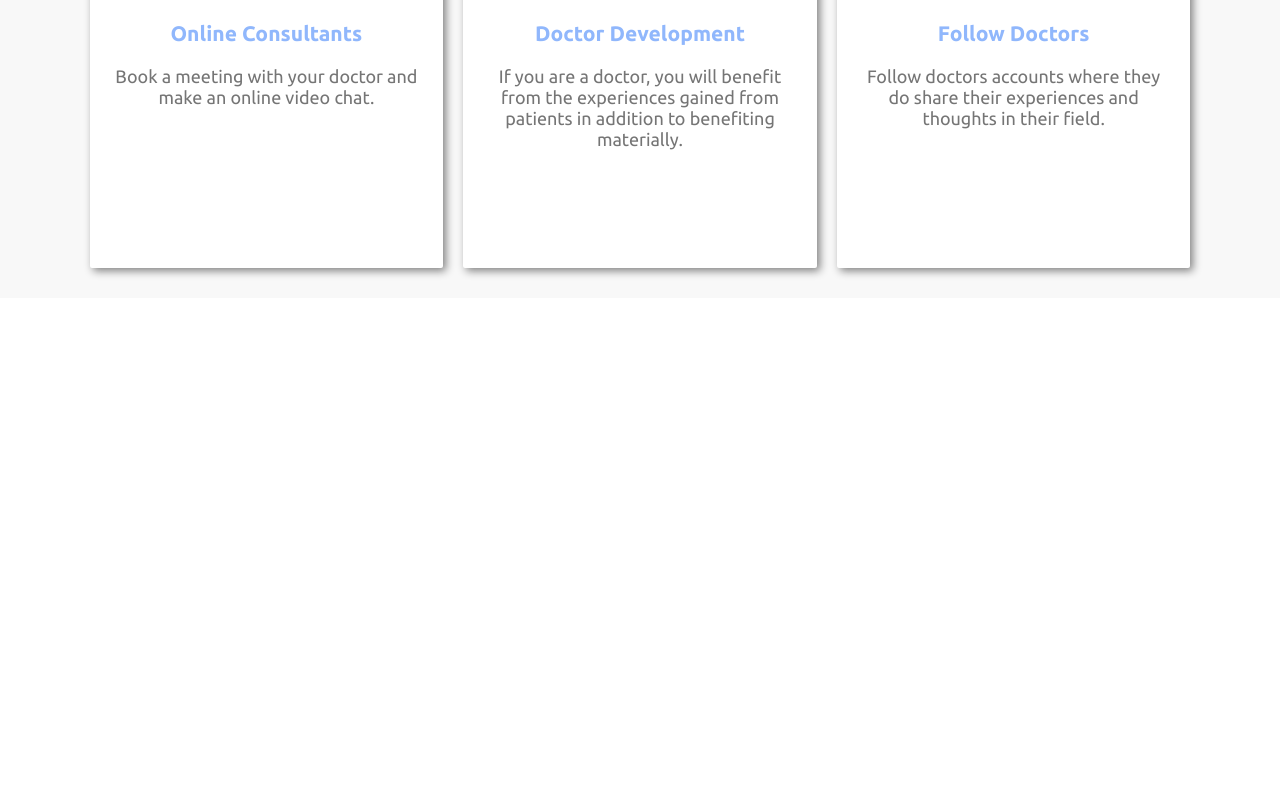
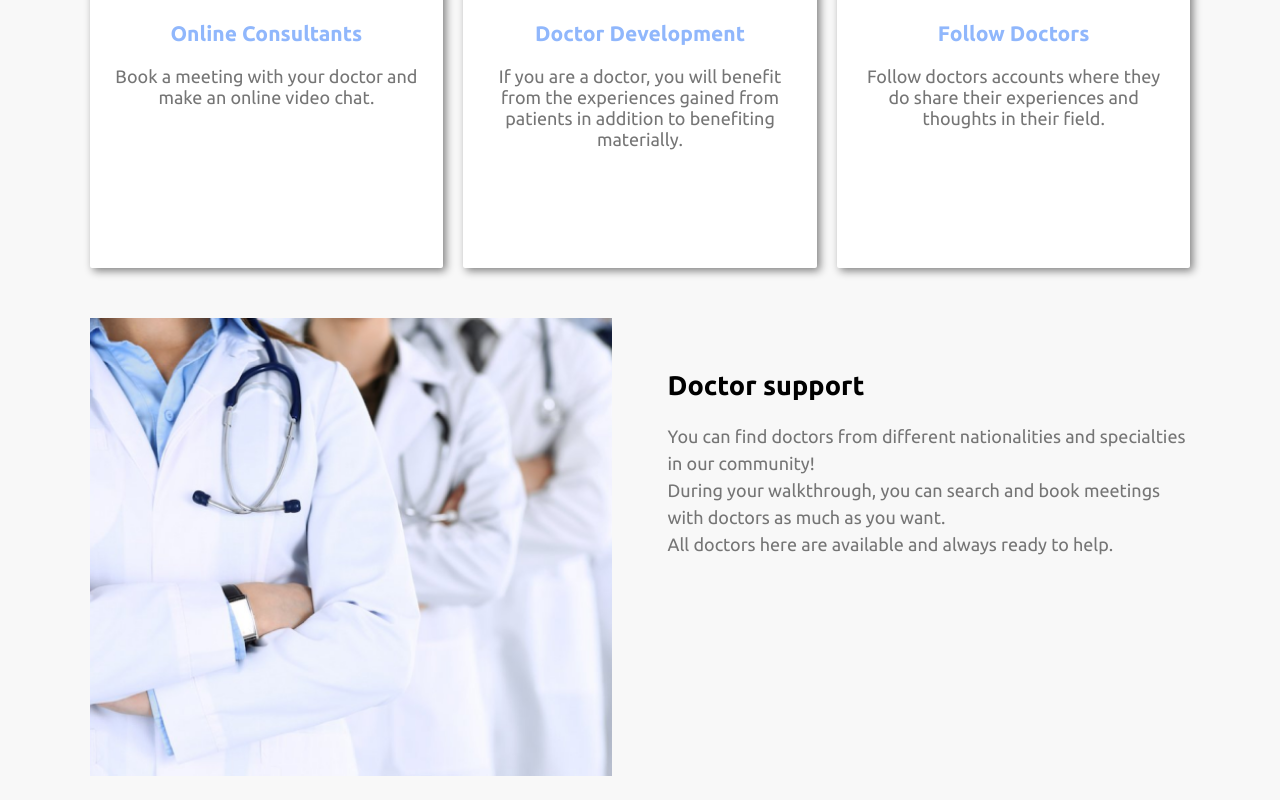
Before and after one commit to abedulaziz/Consult-a-doctor, a React (Create React App) app in the folder consult-a-doctor_frontend/: page / in a window 1280 px wide. Shown: the part 653-1453 px from the top of the page. Before the commit the page ends 981 px from the top, so only its background shows below. Built offline with nearby package versions, Linux system fonts and the light colour scheme.

Commit message:
Frontend: adding doctors_support.png to backgrounds folder and implementing doctor support section with styling

```diff
--- a/consult-a-doctor_frontend/src/App.css
+++ b/consult-a-doctor_frontend/src/App.css
@@ -186,7 +186,6 @@ header .header-content .account_status .sign-up_button {
   gap: 20px;
   justify-content: space-between;
   text-align: center;
-  margin-bottom: 30px;
   position: relative;
   top: -30px;
 }
@@ -221,3 +220,43 @@ header .header-content .account_status .sign-up_button {
 /* ------------------------------------------------ */
 /* ----------------- end features ----------------- */
 /* ------------------------------------------------ */
+
+/* ------------------------------------------------ */
+/* ----------------- start doctor support ----------------- */
+/* ------------------------------------------------ */
+
+.doctor_supp {
+  background-color: var(--grayish-background-color);
+  padding: 20px 0;
+}
+
+.doctor_supp .supp-content {
+  display: flex;
+  gap: 5%;
+}
+
+.doctor_supp .supp-content > div{
+  flex: 1
+}
+
+.doctor_supp .supp-content .side_img img {
+  width: 100%;
+  object-fit: cover;
+}
+
+.doctor_supp .supp-content .supp_text {
+  margin-top: 30px;
+}
+
+.doctor_supp .supp-content .supp_text .description {
+  line-height: 1.5;
+  color: var(--grayish-text-color)
+}
+
+.doctor_supp .supp-content .supp_text .description br {
+  margin-bottom: 12px;
+}
+
+/* ------------------------------------------------ */
+/* ----------------- end doctor support ----------------- */
+/* ------------------------------------------------ */
--- a/consult-a-doctor_frontend/src/page-components/home.jsx
+++ b/consult-a-doctor_frontend/src/page-components/home.jsx
@@ -1,13 +1,13 @@
 import React from 'react'
-
-import { FontAwesomeIcon } from '@fortawesome/react-fontawesome'
-import { faSquareCheck } from '@fortawesome/free-solid-svg-icons'
 
 // icons
 import CheckTwoSqure from '../assets/icons/CheckTwoSquare.svg';
 import PersonVideo from '../assets/icons/PersonVideo.svg';
 import Development from '../assets/icons/Development.svg';
 import HandsThumbsUp from '../assets/icons/HandThumbsUp.svg';
+
+// backgrounds
+import DoctorsSupportImg from '../assets/backgrounds/doctors_support.png';
 
 // helper components
 import Meta from '../helper-components/meta';
@@ -74,7 +74,18 @@ const Home = () => {
           <div className="container">
             <div className="supp-content">
 
+              <div className="side_img">
+                <img src={DoctorsSupportImg} />
+              </div>
 
+              <div className="supp_text">
+                <h2 className="heading">Doctor support</h2>
+                <p className="description">
+                You can find doctors from different nationalities and specialties in our community!<br />
+                During your walkthrough, you can search and book meetings with doctors as much as you want.<br />
+                All doctors here are available and always ready to help.<br />
+                </p>
+              </div>
 
             </div>
           </div>
```
Also changed, not shown: consult-a-doctor_frontend/src/assets/backgrounds/doctors_support.png (added).
